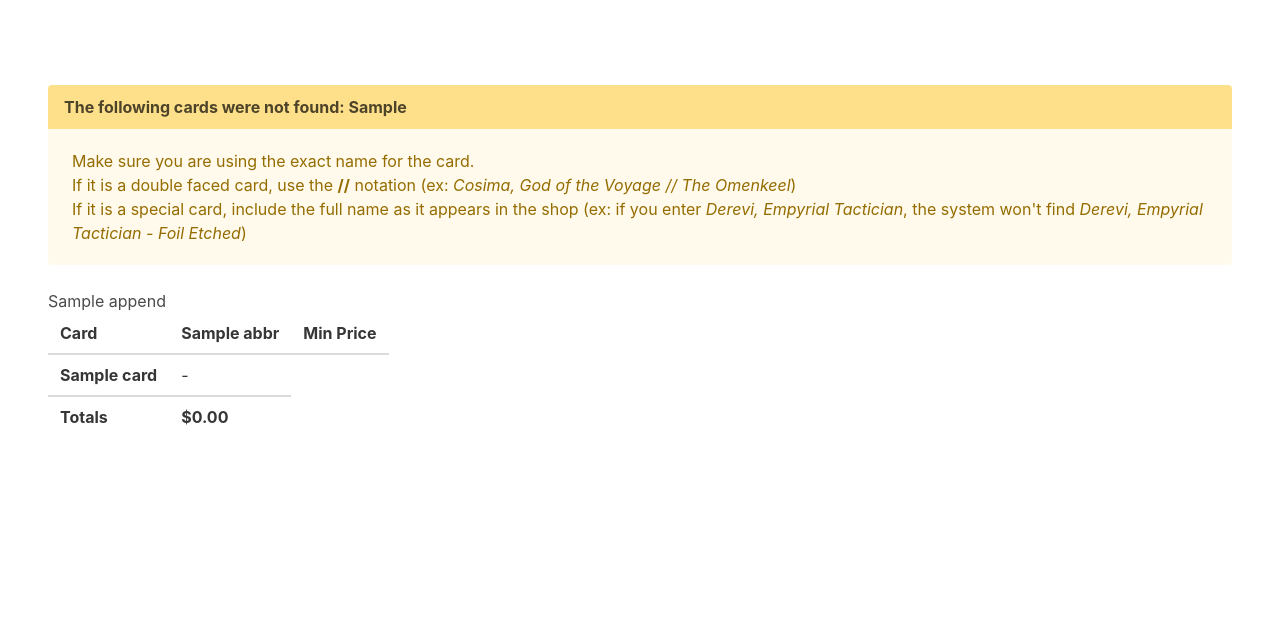
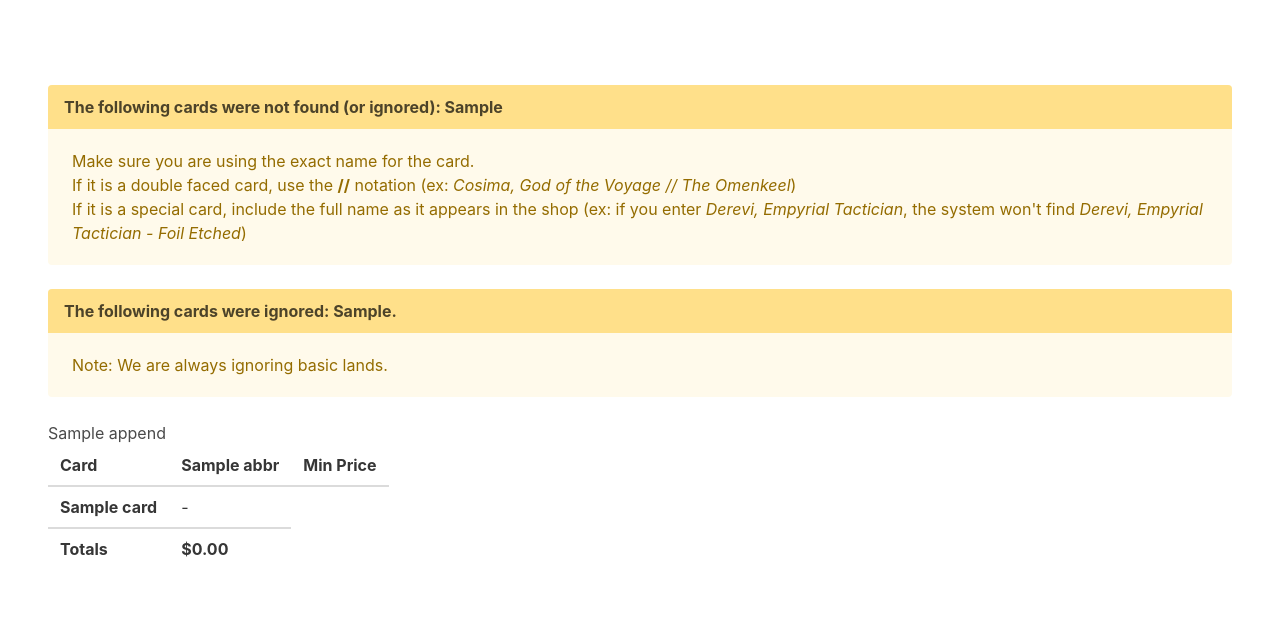
Before and after one commit to vilisseranen/crystalcommerce-scraper, a Flask app: template app/templates/form.html in a window 1280 px wide. Shown: the part 752-1369 px from the top of the page. Before the commit the page ends 1177 px from the top, so only its background shows below. Run offline with Flask 2, Linux system fonts and the light colour scheme; the template is opened without the code that fills it: values that come from a table or form of the project are taken from there, most other values are stand-ins (such as "Sample title", 1, 10 or a date in 2020).

Commit message:
Ignore basic lands and special cards

```diff
--- a/app/mtg_scraper.py
+++ b/app/mtg_scraper.py
@@ -7,6 +7,7 @@ from bs4 import BeautifulSoup
 import json
 import argparse
 import locale
+import re
 
 # List of stores close to me
 STORES = [
@@ -37,36 +38,47 @@ CONDITIONS = {
     'hp': 'Heavy Play'
 }
 
+CARDS_IGNORE = [
+    'Plains', 'Swamp', 'Mountain', 'Island', 'Forest'
+]
+
 def main(card, file, languages, conditions, output):
-    wishlist = read_and_encode_wishlist(card, file)
-    cards_info = retrieve_cards_info(wishlist)
+    wishlist = read_and_create_wishlist(card, file)
+    cards_info, cards_ignored = retrieve_cards_info(wishlist)
     buylist = build_buylist(cards_info, languages, conditions)
     display_buylist(buylist, output)
 
 
-def read_and_encode_wishlist(card, file):
-    wishlist = ""
+def read_and_create_wishlist(card, file):
+    wishlist = []
     if card is not None:
-        wishlist = [card.lower() for card in card.strip().split('\r\n')]
-        wishlist = {'query': card}
+        for card in card.strip().split('\r\n'):
+            card_search = re.search('(\d+x?\s)?(.+)', card)
+            card_name = card_search.group(2)
+            if card_name not in CARDS_IGNORE:
+                wishlist.append(card_name)
     else:
         with open(file) as f:
             wishlist = [card.lower()
                         for card in f.read().strip().split('\r\n')]
-            wishlist = {'query': '\r\n'.join(wishlist)}
-    return urlencode(wishlist)
-
+    return wishlist
 
 def retrieve_cards_info(wishlist, selected_stores):
+    encoded_wishlist = urlencode({'query': '\r\n'.join(wishlist)})
     # TODO: parallelize queries
     cards_info = {}
+    cards_ignored = []
     for store in selected_stores:
         store_url = "{}/products/multi_search".format(store['url'])
-        results = requests.post(store_url, data=wishlist)
+        results = requests.post(store_url, data=encoded_wishlist)
         soup = BeautifulSoup(results.content, 'html.parser')
         card_list = soup.find_all('div', class_='products-container')
         for card in card_list:
             card_name = card.find('h4', class_='name')
+            if card_name.text.lower() not in [card.lower() for card in wishlist]:
+                print("{} is not in the wish list".format(card_name.text))
+                cards_ignored.append(card_name.text)
+                continue
             if card_name.text not in cards_info:
                 cards_info[card_name.text] = []
             card_in_sets = card.find_all('div', class_='inner')
@@ -103,7 +115,7 @@ def retrieve_cards_info(wishlist, selected_stores):
                         card_info_variant["price"] = locale.atof(card_in_set_price_info[1].replace(',', ''))
                         card_info_variant["store"] = store['abbr']
                         cards_info[card_name.text].append(card_info_variant)
-    return cards_info
+    return cards_info, list(set(cards_ignored))
 
 
 def build_buylist(cards_info, languages, conditions):
--- a/app/routes.py
+++ b/app/routes.py
@@ -4,8 +4,8 @@ from app.list import InputForm
 from flask import render_template, flash, redirect
 from re import sub
 
-from app.mtg_scraper import read_and_encode_wishlist, retrieve_cards_info, build_buylist
-from app.mtg_scraper import STORES, LANGUAGES, CONDITIONS
+from app.mtg_scraper import read_and_create_wishlist, retrieve_cards_info, build_buylist
+from app.mtg_scraper import STORES, LANGUAGES, CONDITIONS, CARDS_IGNORE
 
 
 @app.route('/', methods=['GET', 'POST'])
@@ -17,12 +17,12 @@ def index():
     totals = None
     missing_cards = None
     if listForm.validate_on_submit():
-        query = read_and_encode_wishlist(
+        query = read_and_create_wishlist(
             card=listForm.list.data, file=None)
         if listForm.stores.data:
             selected_stores = [store for store in STORES if store['abbr'] in listForm.stores.data]
         selected_stores = [store for store in selected_stores if store['name'] != 'Min']
-        cardsInfo = retrieve_cards_info(query, selected_stores)
+        cardsInfo, cardsIgnored = retrieve_cards_info(query, selected_stores)
     if cardsInfo:
         languages_filter = listForm.languages.data if listForm.languages.data else None
         conditions_filter = listForm.conditions.data if listForm.conditions.data else None
@@ -39,7 +39,8 @@ def index():
             buylist[card] = stores
         totals['min'] = sum(totals.values())
         missing_cards = [sub('^(\d+x?)?(.*)', '\\2', line).strip() for line in listForm.list.data.split("\n")]
-        missing_cards = ", ".join([item for item in missing_cards if item not in list(buylist.keys())])
+        buylistKeysLowerCase = [k.lower() for k, v in buylist.items()]
+        missing_cards = ", ".join([item for item in missing_cards if item.lower() not in buylistKeysLowerCase])
 
     return render_template('form.html',
         form=listForm,
@@ -47,5 +48,6 @@ def index():
         stores=selected_stores,
         languages=LANGUAGES,
         totals=totals,
-        missing_cards=missing_cards
+        missing_cards=missing_cards,
+        ignored_cards=', '.join(CARDS_IGNORE + cardsIgnored) # We ignore some cards by default (basic lands) + others returned by the website
     )
--- a/app/templates/index.html
+++ b/app/templates/index.html
@@ -35,14 +35,28 @@
         {% if missing_cards | length > 0 %}
         <article class="message is-warning">
             <div class="message-header">
-              <p>The following cards were not found: {{ missing_cards }}</p>
+                <p>The following cards were not found (or ignored): {{ missing_cards }}</p>
             </div>
             <div class="message-body">
                 Make sure you are using the exact name for the card.
                 <ul>
-                    <li>If it is a double faced card, use the <strong>//</strong> notation (ex: <em>Cosima, God of the Voyage // The Omenkeel</em>)</li>
-                    <li>If it is a special card, include the full name as it appears in the shop (ex: if you enter <em>Derevi, Empyrial Tactician</em>, the system won't find <em>Derevi, Empyrial Tactician - Foil Etched</em>)</li>
+                    <li>If it is a double faced card, use the <strong>//</strong> notation (ex: <em>Cosima, God of the
+                            Voyage // The Omenkeel</em>)</li>
+                    <li>If it is a special card, include the full name as it appears in the shop (ex: if you enter
+                        <em>Derevi, Empyrial Tactician</em>, the system won't find <em>Derevi, Empyrial Tactician - Foil
+                            Etched</em>)
+                    </li>
                 </ul>
+            </div>
+        </article>
+        {% endif %}
+        {% if ignored_cards | length > 0 %}
+        <article class="message is-warning">
+            <div class="message-header">
+                <p>The following cards were ignored: {{ ignored_cards }}.</p>
+            </div>
+            <div class="message-body">
+                Note: We are always ignoring basic lands.
             </div>
         </article>
         {% endif %}
@@ -65,8 +79,8 @@
                     {% if store['abbr'] in cardList[card] %}
                     <td {% if 'class' in cardList[card][store['abbr']]
                         %}class="{{ cardList[card][store['abbr']]['class'] }}" {% endif %}><abbr
-                            title="{% if store['abbr'] == 'min' %}{{ cardList[card][store['abbr']]['store'] }}: {% endif %}{{ cardList[card][store['abbr']]['condition'] }} / {{ cardList[card][store['abbr']]['language'] }} ({{ cardList[card][store['abbr']]['set'] }})">${{
-                            cardList[card][store['abbr']]['price'] }}</abbr></td>
+                            title="{% if store['abbr'] == 'min' %}{{ cardList[card][store['abbr']]['store'] }}: {% endif %}{{ cardList[card][store['abbr']]['condition'] }} / {{ cardList[card][store['abbr']]['language'] }} ({{ cardList[card][store['abbr']]['set'] }})">{{
+                            "$%.2f"|format(cardList[card][store['abbr']]['price']) }}</abbr></td>
                     {% else %}
                     <td>-</td>
                     {% endif %}
```
